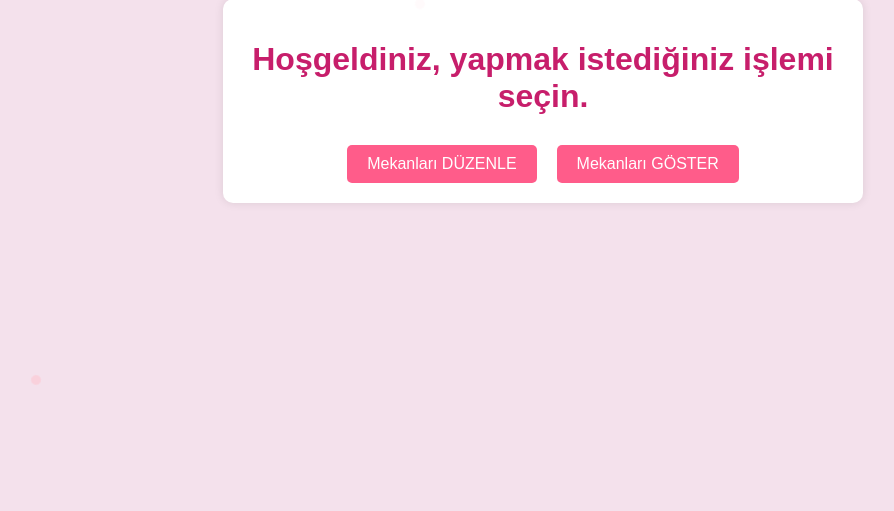
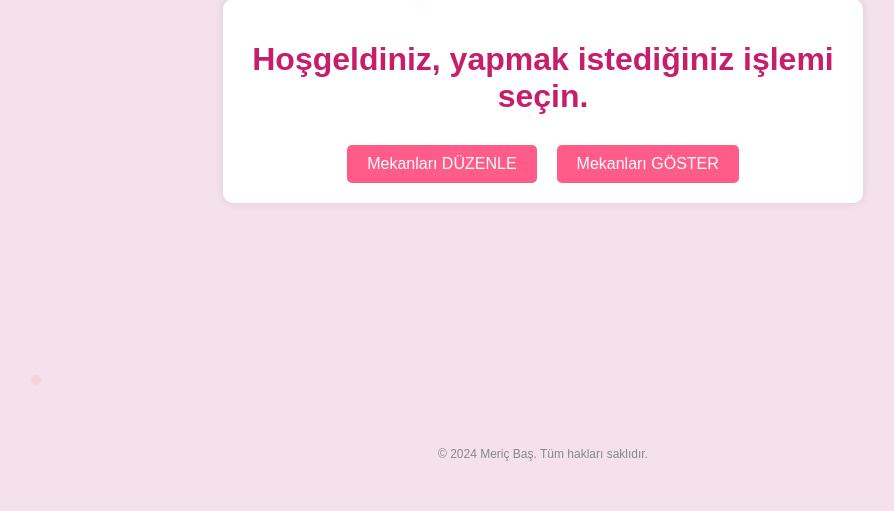
Before and after one commit to mericbas/WismPlace, a Flask app: page / in a window 1280 px wide. Shown: the part 329-840 px from the top of the page, without its empty margins (97-991 px from the left). Run offline with Flask 3, Linux system fonts and the light colour scheme.

Commit message:
WismPlace

```diff
--- a/WismPlace 1.1/templates/diger_readonly.html
+++ b/WismPlace 1.1/templates/diger_readonly.html
@@ -147,7 +147,8 @@
             let bText = b.cells[2].innerText.toLowerCase();
             if (aText === 'nan') return -1; // 'nan' en üstte olacak
             if (bText === 'nan') return 1;
-                return 0;
+            // Sort by numerical value in descending order
+            return parseFloat(bText) - parseFloat(aText);
           });
           rows.forEach(row => table.tBodies[0].appendChild(row)); // Sıralanmış satırları tabloya yeniden ekle
         });
--- a/WismPlace 1.1/templates/index.html
+++ b/WismPlace 1.1/templates/index.html
@@ -6,13 +6,6 @@
     <title>Mekanım Neresi</title>
     <link rel="icon" type="image/png" href="https://cdn.icon-icons.com/icons2/1151/PNG/512/1486505266-dish-food-dome-dish-kitchen-restaurant_81412.png">
     <link rel="manifest" href="/static/manifest.json">
-
-        <script>
-        if ('serviceWorker' in navigator) {
-            navigator.serviceWorker.register('/static/service-worker.js');
-        }
-        </script>
-
 
     <style>
         body {
@@ -107,6 +100,14 @@
                 opacity: 0;
             }
         }
+        .copyright {
+            position: fixed;
+            bottom: 10px;
+            width: 100%;
+            text-align: center;
+            font-size: 12px;
+            color: #888;
+        }
     </style>
     <script src="{{ url_for('static', filename='js/scripts.js') }}" defer></script>
 </head>
@@ -126,5 +127,9 @@
         <div class="heart"></div>
         <div class="heart"></div>
     </div>
+
+    <div class="copyright">
+        &copy; 2024 Meriç Baş. Tüm hakları saklıdır.
+    </div>
 </body>
 </html>
--- a/WismPlace 1.1/templates/pub_readonly.html
+++ b/WismPlace 1.1/templates/pub_readonly.html
@@ -147,7 +147,8 @@
             let bText = b.cells[2].innerText.toLowerCase();
             if (aText === 'nan') return -1; // 'nan' en üstte olacak
             if (bText === 'nan') return 1;
-                return 0;
+            // Sort by numerical value in descending order
+            return parseFloat(bText) - parseFloat(aText);
           });
           rows.forEach(row => table.tBodies[0].appendChild(row)); // Sıralanmış satırları tabloya yeniden ekle
         });
--- a/WismPlace 1.1/templates/tatli_readonly.html
+++ b/WismPlace 1.1/templates/tatli_readonly.html
@@ -147,7 +147,8 @@
             let bText = b.cells[2].innerText.toLowerCase();
             if (aText === 'nan') return -1; // 'nan' en üstte olacak
             if (bText === 'nan') return 1;
-                return 0;
+            // Sort by numerical value in descending order
+            return parseFloat(bText) - parseFloat(aText);
           });
           rows.forEach(row => table.tBodies[0].appendChild(row)); // Sıralanmış satırları tabloya yeniden ekle
         });
```
Also changed, not shown: WismPlace 1.1/templates/yemek_readonly.html (+6 -2 lines). Lines whose indentation alone changed are shown as unchanged.
